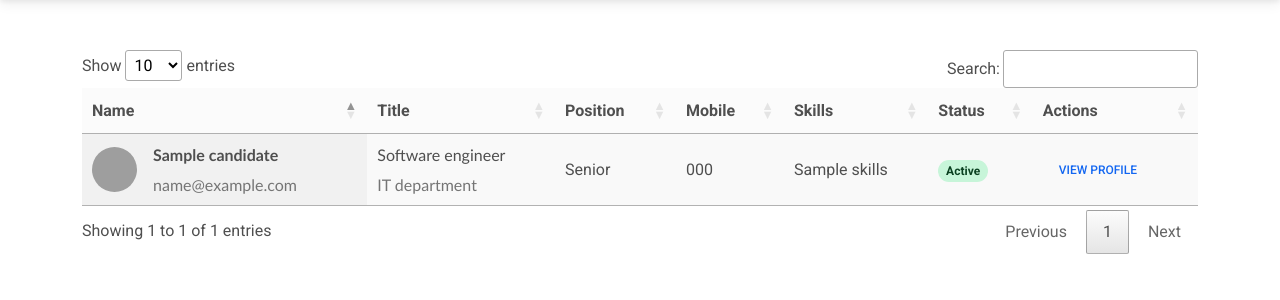
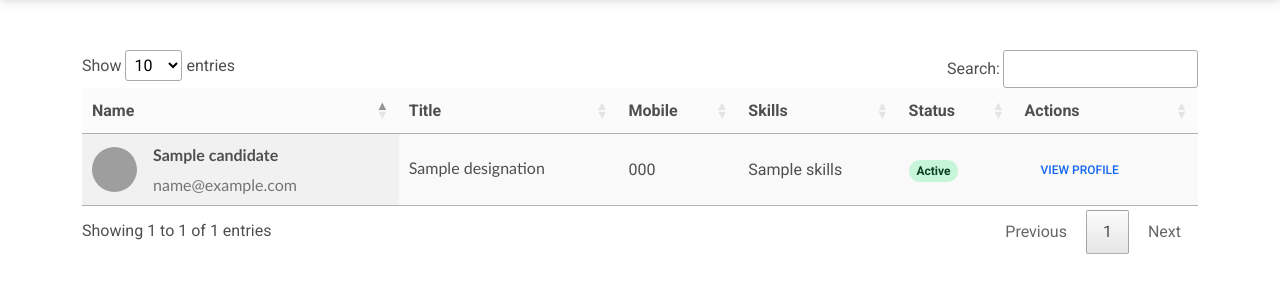
Before and after one commit to mkowthavarapu/FacileHire, a Django app: template hire/templates/hire/employee_dashboard.html in a window 1280 px wide. Shown: the part 82-382 px from the top of the page. Run offline with Django 3.2, Linux system fonts and the light colour scheme; the template is opened without the code that fills it: most values are stand-ins (such as "Sample title", 1, 10 or a date in 2020); some libraries are stand-ins or nearby versions; grey boxes are pictures that could not be loaded.

Commit message:
dashboard changes

```diff
--- a/hire/templates/hire/employee_dashboard.html
+++ b/hire/templates/hire/employee_dashboard.html
@@ -50,7 +50,6 @@
 				<tr>
 					<th>Name</th>
 					<th>Title</th>
-					<th>Position</th>
 					<th>Mobile</th>
 					<th>Skills</th>
 					<th>Status</th>
@@ -71,10 +70,8 @@
 						</div>
 					</td>
 					<td>
-						<p class="fw-normal mb-1">Software engineer</p>
-						<p class="text-muted mb-0">IT department</p>
+						<p class="fw-normal mb-1">{{candidate.designation}}</p>
 					</td>
-					<td>Senior</td>
 					<td>{{candidate.mobile}}</td>
 					<td>{{candidate.skills}}</td>
 					<td>
--- a/hire/templates/hire/recruiter-candidates.html
+++ b/hire/templates/hire/recruiter-candidates.html
@@ -71,7 +71,6 @@
 				<tr>
 					<th>Name</th>
 					<th>Title</th>
-					<th>Position</th>
 					<th>Mobile</th>
 					<th>Skills</th>
 					<th>Status</th>
@@ -92,10 +91,8 @@
 						</div>
 					</td>
 					<td>
-						<p class="fw-normal mb-1">Software engineer</p>
-						<p class="text-muted mb-0">IT department</p>
+						<p class="fw-normal mb-1">{{candidate.designation}}</p>
 					</td>
-					<td>Senior</td>
 					<td>{{candidate.mobile}}</td>
 					<td>{{candidate.skills}}</td>
 					<td>
```
Also changed, not shown: hire/views.py (+8 -10 lines).
